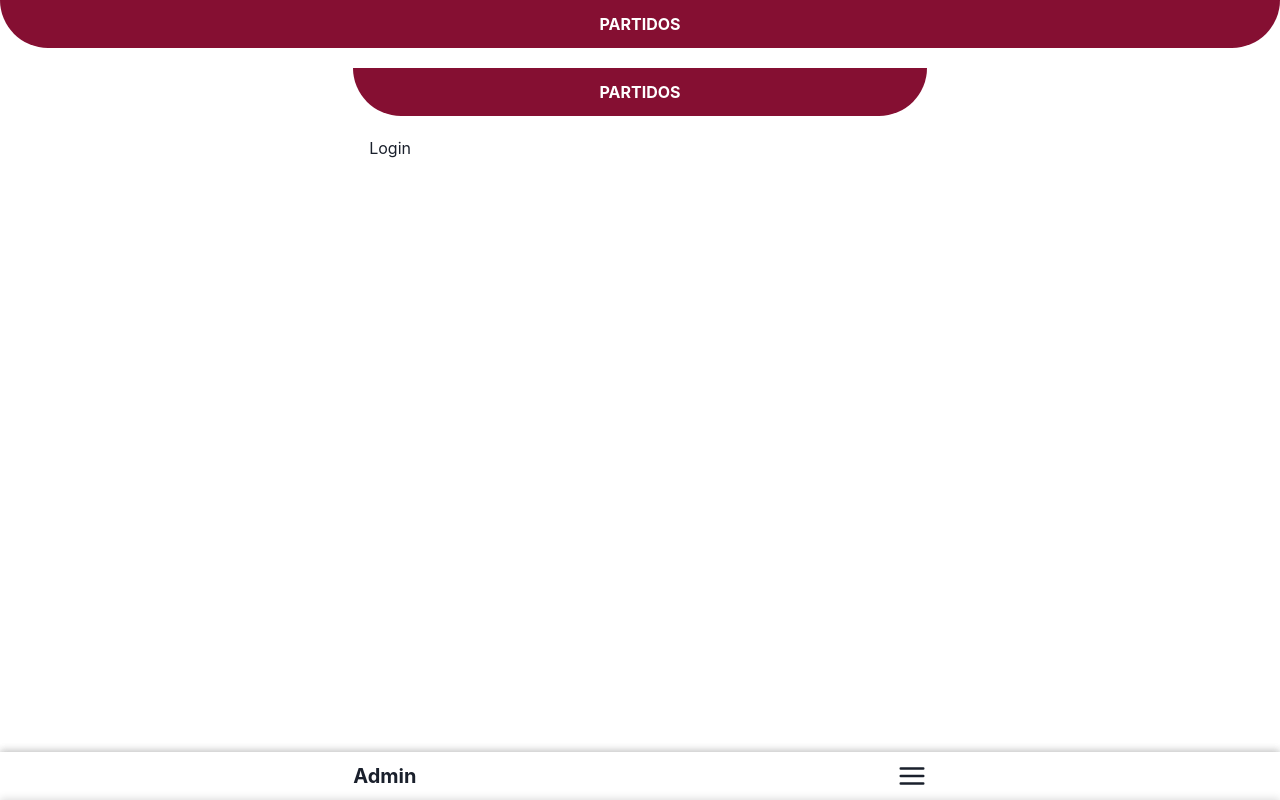
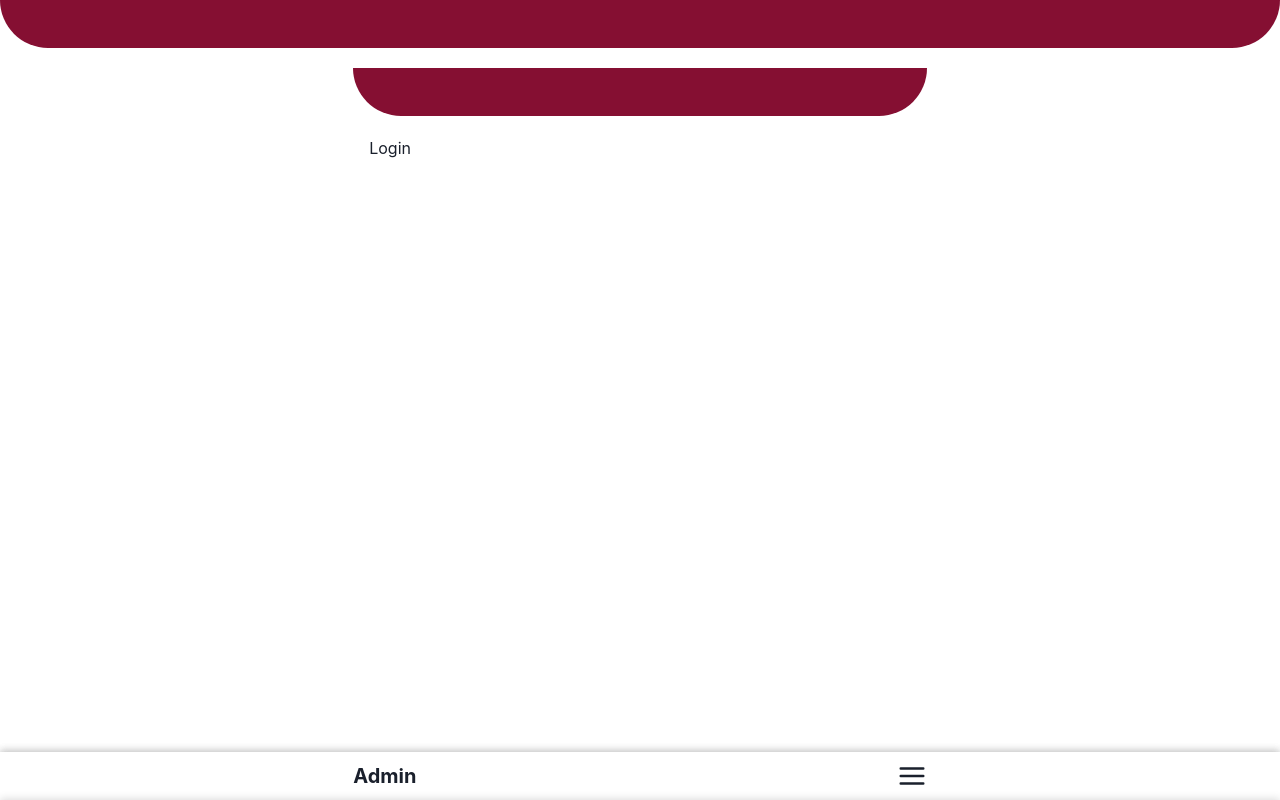
Before and after one commit to PaolaMeneses/web-pollapp, a React (Vite) app: page / in a window 1280 px wide. Built offline with nearby package versions, Linux system fonts and the light colour scheme.

Commit message:
config rtk

```diff
--- a/src/components/Header.jsx
+++ b/src/components/Header.jsx
@@ -1,8 +1,12 @@
-import React from "react";
 import { Box, Text } from "@chakra-ui/react";
+import { useSelector } from "react-redux";
 
-const Header = (props) => {
-  const { headerText = "Partidos" } = props;
+const Header = () => {
+  const { headerText } = useSelector((state) => state.app);
+
+  if (headerText === false) {
+    return;
+  }
 
   return (
     <Box
--- a/src/components/Nav.jsx
+++ b/src/components/Nav.jsx
@@ -1,4 +1,5 @@
 import React, { useState } from "react";
+import { useDispatch, useSelector } from "react-redux";
 import {
   Box,
   Container,
@@ -9,8 +10,9 @@ import {
   Icon,
 } from "@chakra-ui/react";
 import { HamburgerIcon, SmallCloseIcon } from "@chakra-ui/icons";
-import { NavLink, useNavigation } from "react-router-dom";
+import { NavLink } from "react-router-dom";
 import { GiSoccerBall, GiStairsGoal } from "react-icons/gi";
+import { setAppConfig } from "../store/app";
 
 const routes = [
   {
@@ -34,13 +36,8 @@ const routes = [
 ];
 
 const Nav = () => {
-  const [toggleMenu, setToggleMenu] = useState(false);
-  const navigate = useNavigation();
-
-  const goToPath = (path) => {
-    setToggleMenu(false);
-    return navigate(path);
-  };
+  const dispatch = useDispatch();
+  const { showMenu } = useSelector((state) => state.app);
 
   return (
     <Box
@@ -59,7 +56,7 @@ const Nav = () => {
           </Text>
           {/* <Slide direction="bottom" in={toggleMenu}> */}
           <Box w="100%" position="fixed" left={0}>
-            <Slide direction="bottom" in={toggleMenu} style={{ zIndex: 10 }}>
+            <Slide direction="bottom" in={showMenu} style={{ zIndex: 10 }}>
               <Box
                 bg="#fff"
                 w="100%"
@@ -111,7 +108,7 @@ const Nav = () => {
                   <SmallCloseIcon
                     fontSize="2xl"
                     // style={{ border: ".5px solid red" }}
-                    onClick={() => setToggleMenu(false)}
+                    onClick={() => dispatch(setAppConfig({ showMenu: false }))}
                     // position="absolute"
                     // right="1.3rem"
                     // bottom="1rem"
@@ -124,7 +121,7 @@ const Nav = () => {
           <Flex alignItems="center">
             <HamburgerIcon
               fontSize={"3xl"}
-              onClick={() => setToggleMenu(true)}
+              onClick={() => dispatch(setAppConfig({ showMenu: true }))}
             />
           </Flex>
         </Flex>
--- /dev/null
+++ b/src/hooks/useInitPage.js
@@ -0,0 +1,15 @@
+import { useEffect } from "react";
+import { useDispatch } from "react-redux";
+
+import { setAppConfig } from "../store/app";
+
+const useInitPage = (appConfig) => {
+  const dispatch = useDispatch();
+  const { headerText, showMenu } = appConfig;
+
+  useEffect(() => {
+    dispatch(setAppConfig({ headerText, showMenu }));
+  }, []);
+};
+
+export default useInitPage;
--- a/src/main.jsx
+++ b/src/main.jsx
@@ -2,7 +2,9 @@ import React from "react";
 import ReactDOM from "react-dom/client";
 import { RouterProvider } from "react-router-dom";
 import { ChakraProvider, extendTheme } from "@chakra-ui/react";
+import { Provider } from "react-redux";
 
+import { store } from "./store/index.jsx";
 import router from "./router.jsx";
 // import "./index.css";
 
@@ -25,7 +27,9 @@ const theme = extendTheme({ colors });
 ReactDOM.createRoot(document.getElementById("root")).render(
   <React.StrictMode>
     <ChakraProvider theme={theme}>
-      <RouterProvider router={router} />
+      <Provider store={store}>
+        <RouterProvider router={router} />
+      </Provider>
     </ChakraProvider>
   </React.StrictMode>
 );
--- a/src/pages/Matches.jsx
+++ b/src/pages/Matches.jsx
@@ -1,7 +1,9 @@
 import React from "react";
 
 import {
+  Box,
   Flex,
+  Select,
   Stat,
   StatArrow,
   StatHelpText,
@@ -12,12 +14,11 @@ import {
   Tabs,
   Text,
 } from "@chakra-ui/react";
-import Match from "../components/Match";
 import UpcomingMatch from "../components/UpcomingMatch";
 import PreviousMatch from "../components/PreviousMatch";
-import Layout from "../components/Layout";
 
 import teams from "../assets/data/teams.json";
+import useInitPage from "../hooks/useInitPage";
 const matches = [
   {
     id: 1,
@@ -93,8 +94,21 @@ const previousMatches = [
 ];
 
 function Matches() {
+  useInitPage({ headerText: "Partidos", showMenu: false });
   return (
     <>
+      <Flex alignItems="center">
+        <Box>
+          <Text as="b" fontSize="lg">
+            Carton N°
+          </Text>
+          <Select>
+            <option value="119">119</option>
+            <option value="233">233</option>
+            <option value="445">445</option>
+          </Select>
+          {/* <Text>119</Text> */}
+        </Box>
         <Stat>
           <Flex
             // style={{ border: ".5px solid red" }}
@@ -117,6 +131,7 @@ function Matches() {
             </StatHelpText>
           </Flex>
         </Stat>
+      </Flex>
       <Tabs colorScheme="brand" isFitted>
         <TabList mb="1em">
           <Tab>
--- a/src/pages/Positions.jsx
+++ b/src/pages/Positions.jsx
@@ -9,7 +9,7 @@ import {
   Tr,
 } from "@chakra-ui/react";
 
-import Layout from "../components/Layout";
+import useInitPage from "../hooks/useInitPage";
 
 const playerPositions = [
   {
@@ -30,6 +30,8 @@ const playerPositions = [
 ];
 
 const Positions = () => {
+  useInitPage({ headerText: "Posiciones", showMenu: false });
+
   return (
     <>
       <TableContainer>
--- /dev/null
+++ b/src/store/app.jsx
@@ -0,0 +1,21 @@
+import { createSlice } from "@reduxjs/toolkit";
+
+const initialState = {
+  headerText: "",
+  showMenu: false,
+};
+
+export const appSlice = createSlice({
+  name: "app",
+  initialState,
+  reducers: {
+    setAppConfig(state, action) {
+      // console.log(state, action);
+      return { ...state, ...action.payload };
+    },
+  },
+});
+
+export const { setAppConfig } = appSlice.actions;
+
+export default appSlice.reducer;
--- /dev/null
+++ b/src/store/index.jsx
@@ -0,0 +1,9 @@
+import { configureStore } from "@reduxjs/toolkit";
+
+import appSlice from "./app";
+
+export const store = configureStore({
+  reducer: {
+    app: appSlice,
+  },
+});
```
Lines whose indentation alone changed are shown as unchanged.
